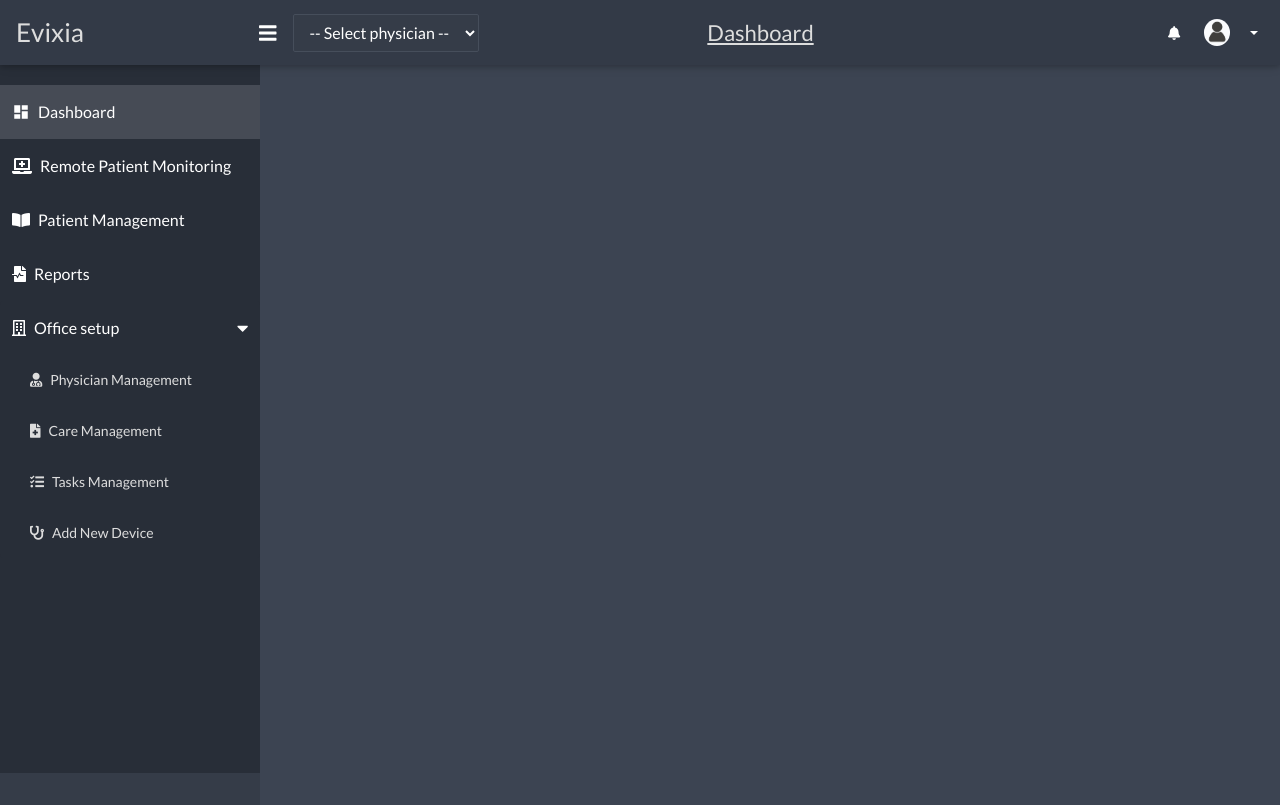
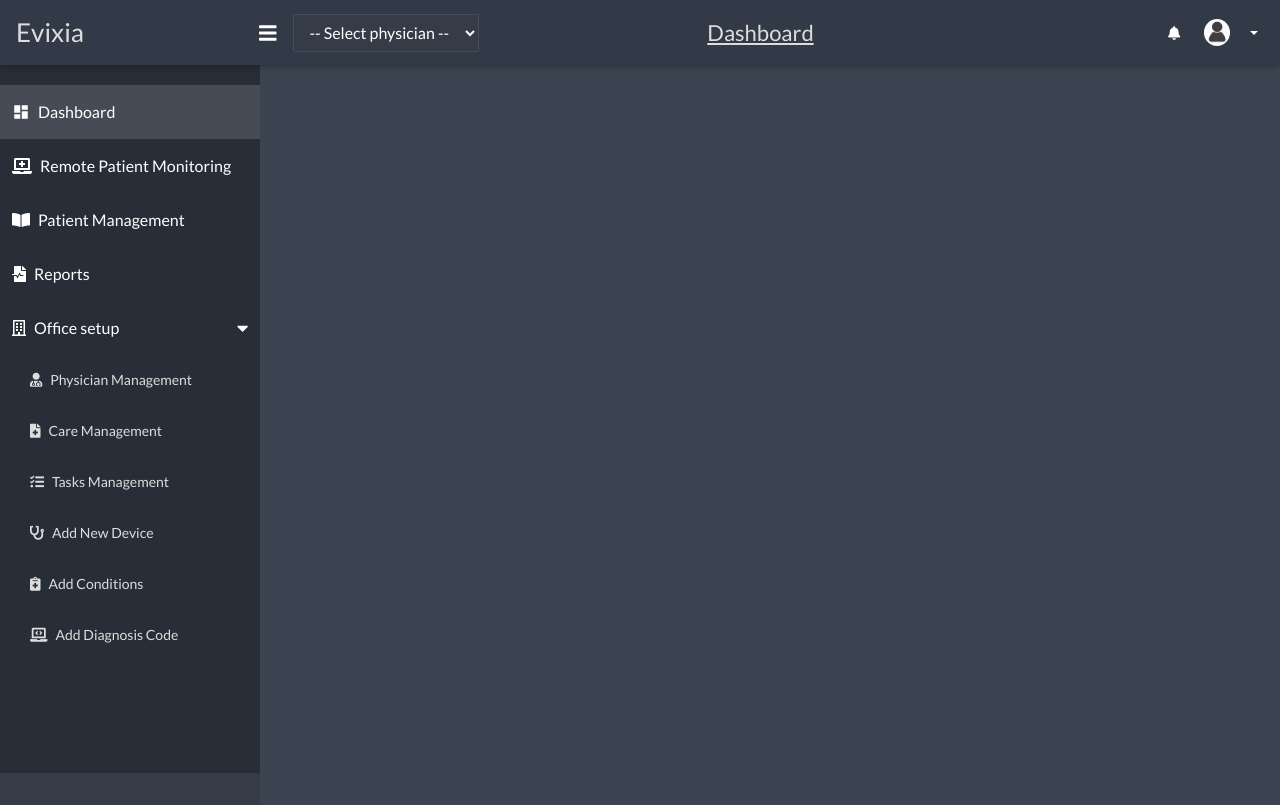
Before and after one commit to praiseycruz/medical-proj-1, a React (Create React App) app in the folder medical-proj/: page /dashboard in a window 1280 px wide. Both pictures are taken after a click on the button "Office setup". Built offline with nearby package versions, Linux system fonts and the light colour scheme; no server answers; what google-maps-react, react-geocode would draw is missing.

Commit message:
Update App.jsx

```diff
--- a/medical-proj/src/App.jsx
+++ b/medical-proj/src/App.jsx
@@ -1,6 +1,6 @@
 import React from 'react'
 import { Router, Route, Link, Switch, Redirect, NavLink } from 'react-router-dom'
-import { DashboardPage, PhysicianPage, CareManagerPage, TaskManagementPage, ReportsPage, AddNewDevicePage } from './pages'
+import { DashboardPage, PhysicianPage, CareManagerPage, TaskManagementPage, ReportsPage, AddNewDevicePage, AddDiagnosisCodePage, AddConditionPage } from './pages'
 import { AddPatientPage, PatientReadingsPage  } from './pages/Patient'
 import { MainWrapper, MainContentWrapper } from './styled_components/app.style'
 import { PageLogoSection } from './styled_components/header.style'
@@ -47,10 +47,12 @@ export class App extends React.Component {
             'physician': 'Physician Management',
             'care-manager': 'Care Management',
             'task-management': 'Task Management',
-            'add-device': 'Add New Device'
+            'add-device': 'Add New Device',
+            'add-condition': 'Add Conditions',
+            'add-diagnosis': 'Add Diagnosis Code'
         }
 
-        let exceptions = ['physician','care-manager','task-management','add-device']
+        let exceptions = ['physician','care-manager','task-management','add-device', 'add-condition', 'add-diagnosis']
         // let exceptionsMap = ['Physician Management', 'Care Management', 'Tasks', 'Add New Device']
         let currentPage = (window.location.pathname).toString().replace('/','')
 
@@ -96,7 +98,9 @@ export class App extends React.Component {
         if (currentPage == 'Physician Management' ||
             currentPage == 'Care Management' ||
             currentPage == 'Tasks Management' ||
-            currentPage == 'Add New Device' ) {
+            currentPage == 'Add New Device' ||
+            currentPage == 'Add Conditions' ||
+            currentPage == 'Add Diagnosis Code') {
             if (!isSetAccordion) {
                 this._caretOpen()
                 jQuery('.click-caret').click()
@@ -362,6 +366,16 @@ export class App extends React.Component {
                                                         <i className="fas fa-stethoscope"></i>
                                                         Add New Device
                                                     </NavLink>
+
+                                                    <NavLink onClick={() => {this._setCurrentPage('Add Conditions')}} to="/add-condition" className="card-links" activeClassName="active">
+                                                        <i className="fas fa-notes-medical"></i>
+                                                        Add Conditions
+                                                    </NavLink>
+
+                                                    <NavLink onClick={() => {this._setCurrentPage('Add Diagnosis Code')}} to="/add-diagnosis" className="card-links" activeClassName="active">
+                                                        <i className="fas fa-laptop-code"></i>
+                                                        Add Diagnosis Code
+                                                    </NavLink>
                                                 </li>
                                             </ul>
                                         </Accordion.Collapse>
@@ -390,6 +404,8 @@ export class App extends React.Component {
                             <Route exact path="/reports" component={ReportsPage} />
                             <Route exact path="/task-management" component={TaskManagementPage} />
                             <Route exact path="/add-device" component={AddNewDevicePage} />
+                            <Route exact path="/add-condition" component={AddConditionPage} />
+                            <Route exact path="/add-diagnosis" component={AddDiagnosisCodePage} />
                         </Switch>
                     </MainContentWrapper>
         		</MainWrapper>
```
